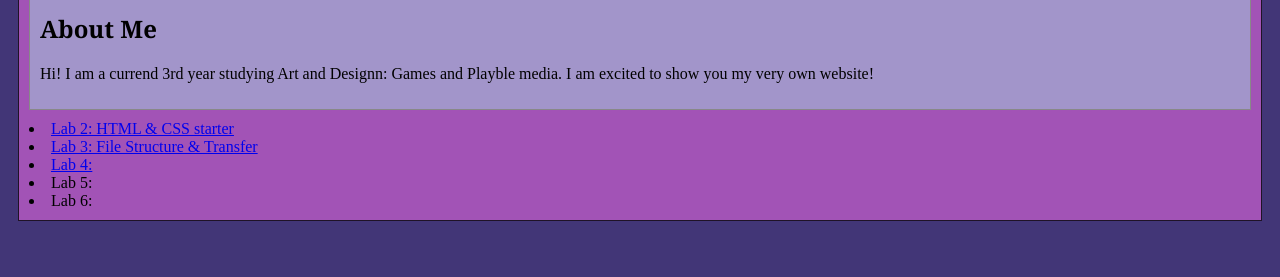
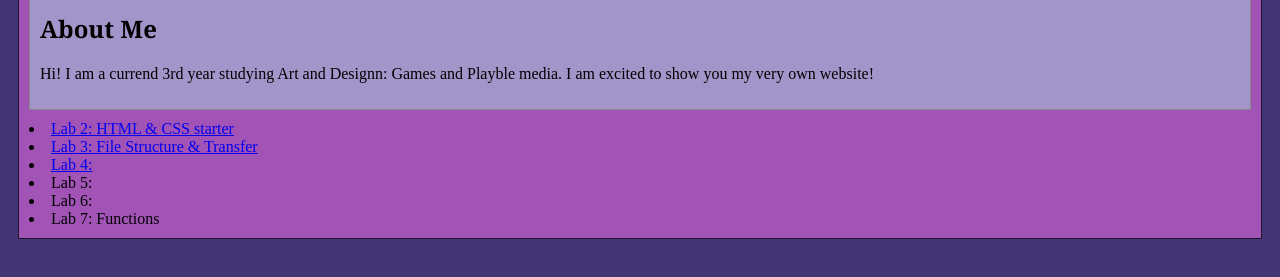
Before and after one commit to Abovee1/art101, a plain HTML site: page index.html in a window 1280 px wide. Shown: the part 385-662 px from the top of the page. Drawn offline with Linux system fonts and the light colour scheme.

Commit message:
Update index.html

```diff
--- a/index.html
+++ b/index.html
@@ -38,6 +38,8 @@
 			<li><a href="lab4/index.html">Lab 4:</a></li>
 			<li><a href="lab5/index.html"></a>Lab 5:</li>
 			<li><a href="lab6/index.html"></a>Lab 6:</li>
+			<li><a href="lab7/index.html"></a>Lab 7: Functions</li>
+
 		</nav>
 	</main>
 </body>
```
